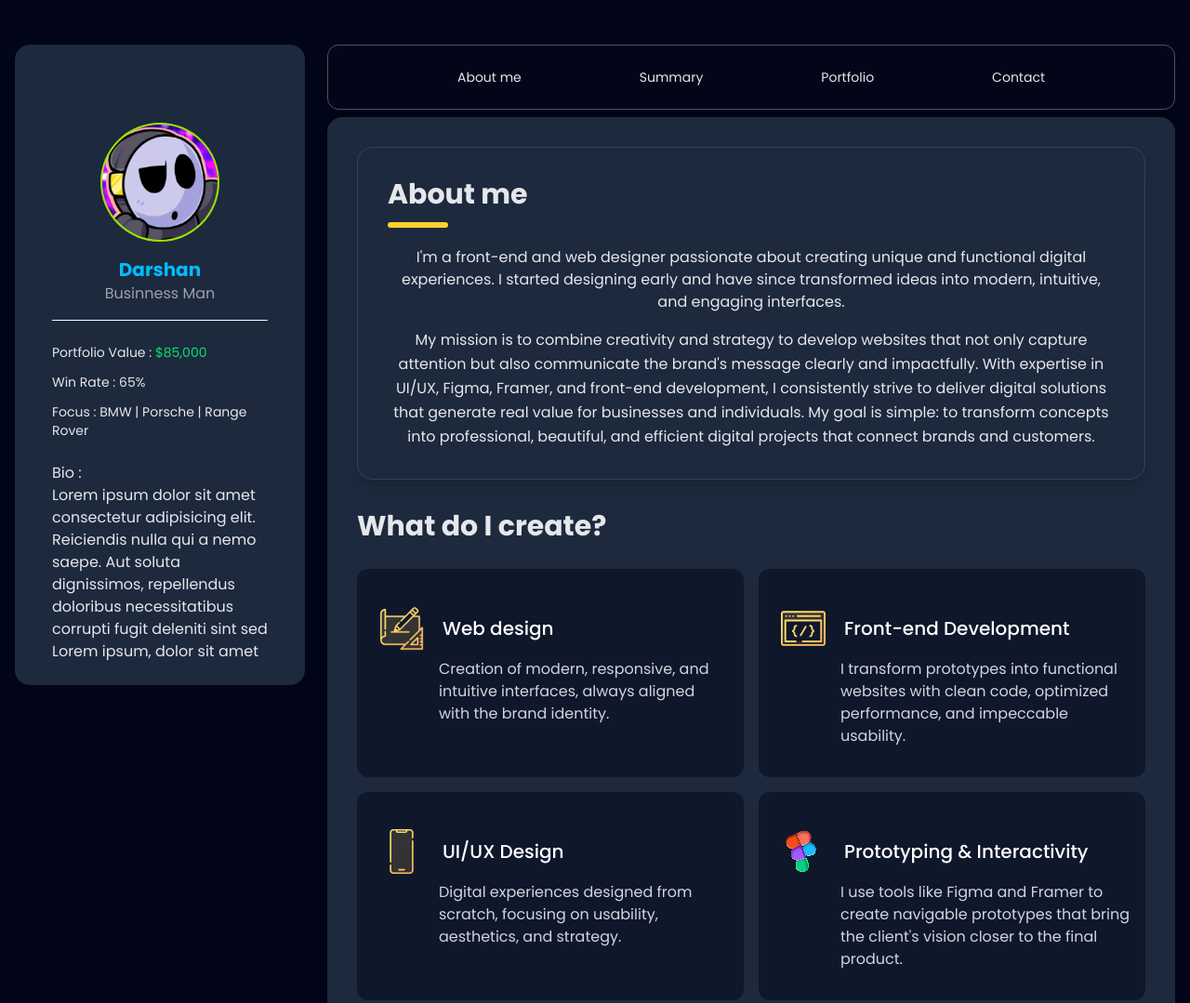
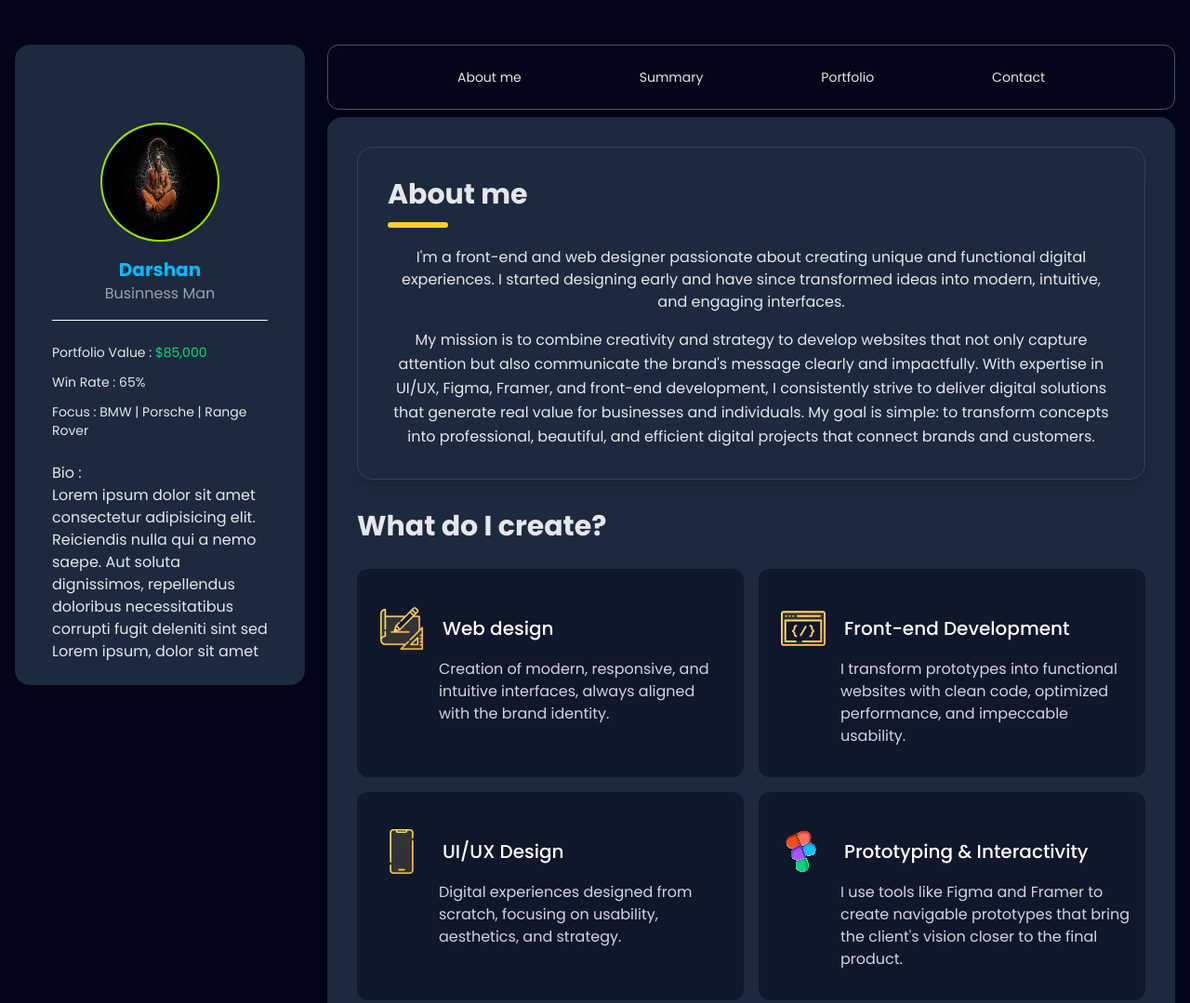
Before and after one commit to Darshan-choubisa/portfolio, a website: page index.html in a window 1280 px wide. Shown: the top 1079 px of the page at 93% size. Drawn offline with Linux system fonts and the light colour scheme.

Commit message:
change dp

```diff
--- a/index.html
+++ b/index.html
@@ -53,7 +53,7 @@
             class="lg:w-1/4 lg:sticky lg:top-12 lg:self-start hover:transition-all hover:duration-700 ease-in-out relative">
             <div class="bg-slate-800 p-6 rounded-2xl shadow-lg flex lg:flex-col">
                 <div class="flex lg:block gap-5">
-                    <img class="w-32 h-32 rounded-full mx-auto lg:mb-4 lg:mt-15 p-0.5 bg-lime-400" src="Uniqueimg.jpg"
+                    <img class="w-32 h-32 rounded-full mx-auto lg:mb-4 lg:mt-15 p-0.5 bg-lime-400" src="Hunmaanjii.png"
                         alt="">
                     <div class="my-auto">
                         <h2 class="text-center text-xl font-bold text-sky-400">Darshan</h2>
```
